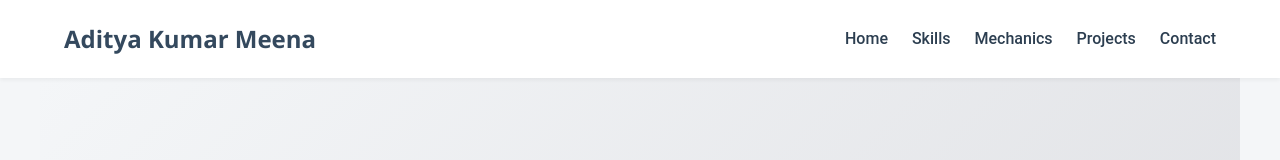
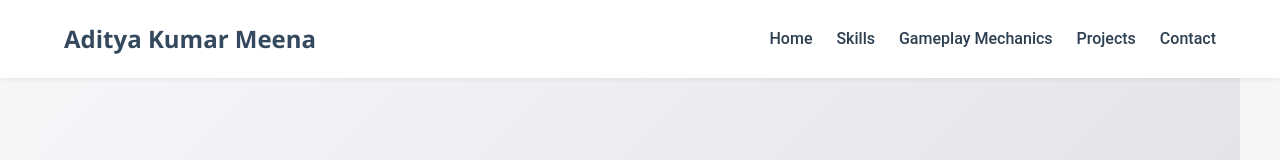
Before and after one commit to Adityakm12/Portfolio, a plain HTML site: page index.html in a window 1280 px wide. Shown: the top 160 px of the page. Drawn offline with Linux system fonts and the light colour scheme.

Commit message:
updated mechanics term

```diff
--- a/index.html
+++ b/index.html
@@ -14,7 +14,7 @@
         <nav class="nav">
             <a href="#hero">Home</a>
             <a href="#skills">Skills</a>
-            <a href="#mechanics">Mechanics</a>
+            <a href="#mechanics">Gameplay Mechanics</a>
             <a href="#projects">Projects</a>
             <a href="#contact-links">Contact</a>
         </nav>
```
